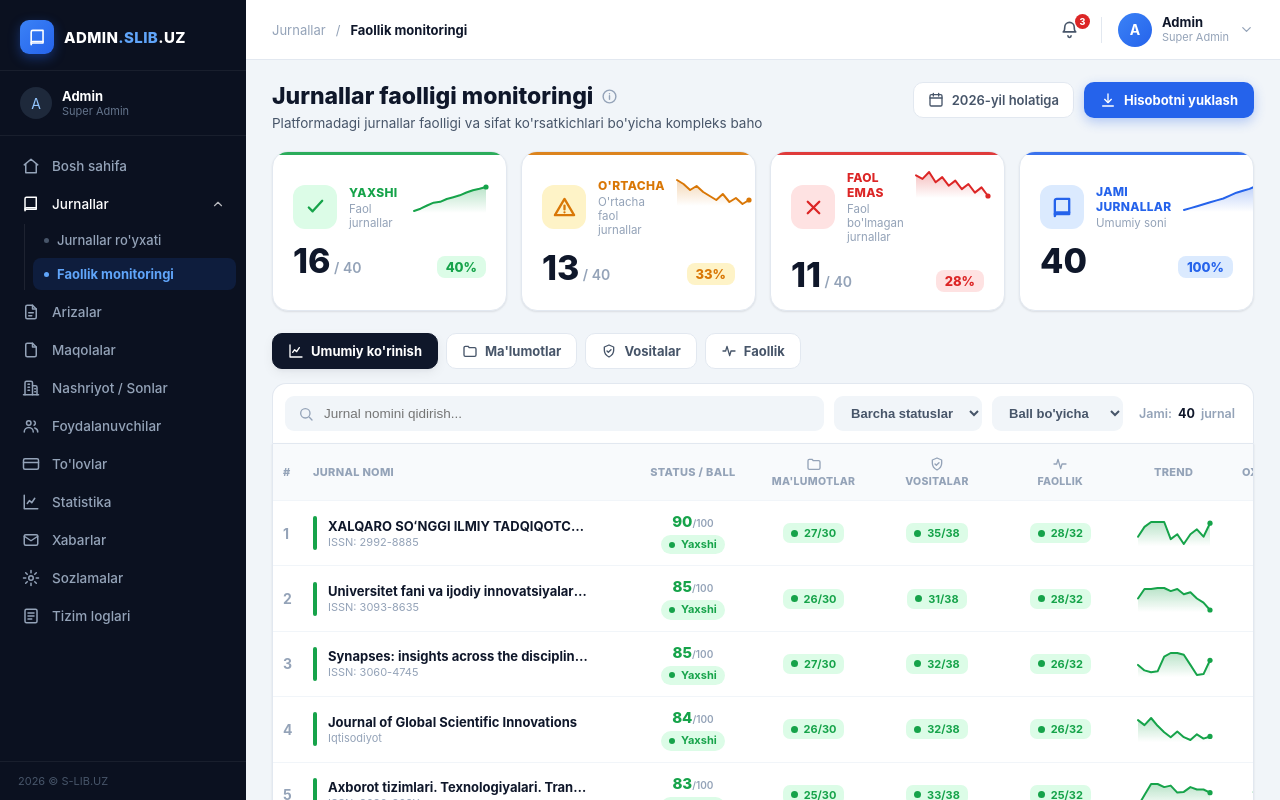
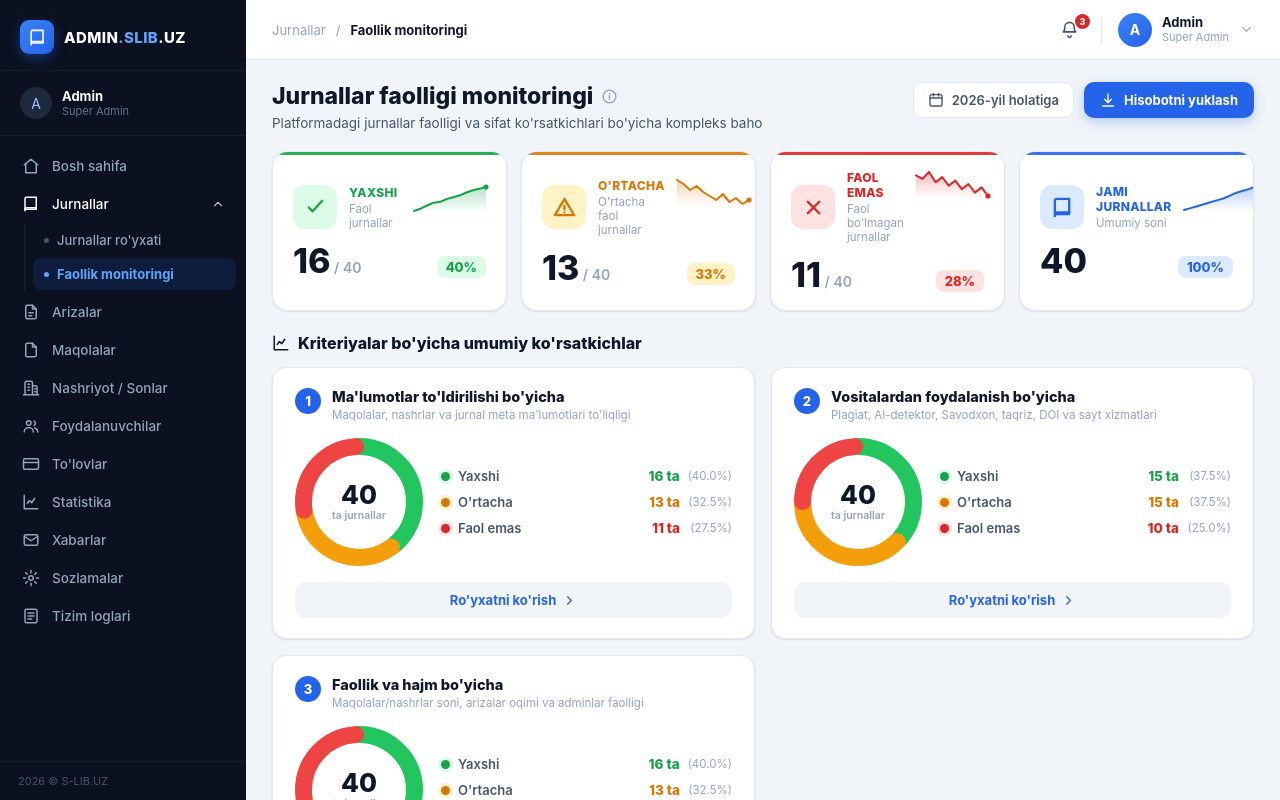
Before and after one commit to kvazar212121/slib-monitoring, a React (Vite) app: page / in a window 1280 px wide. Shown: the top 800 px of the page. Built offline with nearby package versions, Linux system fonts and the light colour scheme.

Commit message:
Kriteriyalar bo'yicha donut grafiklar qo'shildi

```diff
--- /dev/null
+++ b/src/components/Donut.jsx
@@ -0,0 +1,47 @@
+// Donut (halqa) grafik - yashil/sariq/qizil segmentlar
+export default function Donut({ segments, size = 132, thickness = 18, centerTop, centerBottom }) {
+  const r = (size - thickness) / 2;
+  const c = 2 * Math.PI * r;
+  const total = segments.reduce((s, x) => s + x.value, 0) || 1;
+  let offset = 0;
+  const gap = 0.012 * c; // segmentlar orasidagi kichik bo'shliq
+
+  return (
+    <div style={{ position: 'relative', width: size, height: size, flexShrink: 0 }}>
+      <svg width={size} height={size} style={{ transform: 'rotate(-90deg)' }}>
+        <circle cx={size / 2} cy={size / 2} r={r} fill="none" stroke="var(--surface-3)" strokeWidth={thickness} />
+        {segments.map((seg, i) => {
+          const frac = seg.value / total;
+          const len = Math.max(0, frac * c - gap);
+          const dash = `${len} ${c - len}`;
+          const el = (
+            <circle
+              key={i}
+              cx={size / 2}
+              cy={size / 2}
+              r={r}
+              fill="none"
+              stroke={seg.color}
+              strokeWidth={thickness}
+              strokeDasharray={dash}
+              strokeDashoffset={-offset}
+              strokeLinecap="round"
+              style={{ transition: 'stroke-dasharray 0.7s ease, stroke-dashoffset 0.7s ease' }}
+            />
+          );
+          offset += frac * c;
+          return el;
+        })}
+      </svg>
+      <div
+        style={{
+          position: 'absolute', inset: 0, display: 'flex', flexDirection: 'column',
+          alignItems: 'center', justifyContent: 'center', gap: 1,
+        }}
+      >
+        <div style={{ fontSize: size < 120 ? 22 : 26, fontWeight: 800, lineHeight: 1, color: 'var(--text)' }}>{centerTop}</div>
+        {centerBottom && <div style={{ fontSize: 10.5, color: 'var(--text-3)', fontWeight: 600 }}>{centerBottom}</div>}
+      </div>
+    </div>
+  );
+}
--- a/src/components/MonitoringPage.jsx
+++ b/src/components/MonitoringPage.jsx
@@ -5,6 +5,7 @@ import { StatusPill, StatusDot, CriteriaCell, Sparkline } from './ui';
 import KpiCard from './KpiCard';
 import JournalDrawer from './JournalDrawer';
 import Icon, { CRITERIA_ICON, GROUP_ICON } from './Icon';
+import Donut from './Donut';
 
 function GroupBadge({ status, label }) {
   const s = STATUS[status];
@@ -34,6 +35,16 @@ export default function MonitoringPage() {
   const pageSize = 8;
 
   const summary = useMemo(() => summarize(JOURNALS), []);
+
+  // Har bir kriteriya guruhi bo'yicha yashil/sariq/qizil taqsimot
+  const groupBreakdown = useMemo(() => {
+    const out = {};
+    GROUPS.forEach((g) => { out[g.id] = { green: 0, yellow: 0, red: 0 }; });
+    JOURNALS.forEach((j) => {
+      GROUPS.forEach((g) => { out[g.id][j.groupStatus[g.id]] += 1; });
+    });
+    return out;
+  }, []);
 
   useEffect(() => {
     const next = groupView === 'overview' ? '' : `#view=${groupView}`;
@@ -105,6 +116,25 @@ export default function MonitoringPage() {
           trend={[70,72,74,76,78,80,82,85,88,90,92,95]} />
       </div>
 
+      {/* Kriteriyalar bo'yicha umumiy ko'rsatkichlar (donut grafiklar) */}
+      <div style={{ marginBottom: 22 }}>
+        <h2 style={{ fontSize: 16, fontWeight: 800, margin: '0 0 14px', display: 'flex', alignItems: 'center', gap: 8 }}>
+          <Icon name="chart" size={18} /> Kriteriyalar bo'yicha umumiy ko'rsatkichlar
+        </h2>
+        <div style={{ display: 'grid', gridTemplateColumns: 'repeat(auto-fit,minmax(320px,1fr))', gap: 16 }}>
+          {GROUPS.map((g, i) => (
+            <DonutCard
+              key={g.id}
+              index={i}
+              group={g}
+              breakdown={groupBreakdown[g.id]}
+              total={summary.total}
+              onView={() => { setGroupView(g.id); document.getElementById('journals-table')?.scrollIntoView({ behavior: 'smooth' }); }}
+            />
+          ))}
+        </div>
+      </div>
+
       {/* Group view tabs */}
       <div style={{ display: 'flex', gap: 8, marginBottom: 14, flexWrap: 'wrap' }}>
         {[{ id: 'overview', icon: 'chart', short: "Umumiy ko'rinish" }, ...GROUPS.map((g) => ({ id: g.id, icon: GROUP_ICON[g.id], short: g.short }))].map((g) => {
@@ -124,7 +154,7 @@ export default function MonitoringPage() {
       </div>
 
       {/* Toolbar */}
-      <div style={{ display: 'flex', gap: 10, flexWrap: 'wrap', marginBottom: 0, background: 'var(--surface)', padding: 12, borderRadius: '14px 14px 0 0', border: '1px solid var(--border)', borderBottom: 'none' }}>
+      <div id="journals-table" style={{ display: 'flex', gap: 10, flexWrap: 'wrap', marginBottom: 0, background: 'var(--surface)', padding: 12, borderRadius: '14px 14px 0 0', border: '1px solid var(--border)', borderBottom: 'none', scrollMarginTop: 16 }}>
         <div style={{ flex: 1, minWidth: 220, display: 'flex', alignItems: 'center', gap: 8, padding: '9px 13px', background: 'var(--surface-3)', borderRadius: 9 }}>
           <span style={{ color: 'var(--text-3)', display: 'inline-flex' }}><Icon name="search" size={16} /></span>
           <input value={search} onChange={(e) => { setSearch(e.target.value); setPage(1); }}
@@ -277,6 +307,60 @@ export default function MonitoringPage() {
   );
 }
 
+function DonutCard({ index, group, breakdown, total, onView }) {
+  const { green, yellow, red } = breakdown;
+  const segs = [
+    { key: 'green', color: '#22c55e', value: green },
+    { key: 'yellow', color: '#f59e0b', value: yellow },
+    { key: 'red', color: '#ef4444', value: red },
+  ];
+  const rows = [
+    { s: 'green', label: 'Yaxshi', value: green, color: '#16a34a' },
+    { s: 'yellow', label: "O'rtacha", value: yellow, color: '#d97706' },
+    { s: 'red', label: 'Faol emas', value: red, color: '#dc2626' },
+  ];
+  const pct = (v) => total ? ((v / total) * 100).toFixed(1) : '0.0';
+  return (
+    <div style={{ ...cardStyle, padding: '20px 22px', animation: `fadeUp 0.4s ease ${index * 0.07}s both` }}>
+      <div style={{ display: 'flex', alignItems: 'flex-start', gap: 11, marginBottom: 16 }}>
+        <div style={{ width: 26, height: 26, borderRadius: '50%', background: 'var(--blue)', color: '#fff', display: 'flex', alignItems: 'center', justifyContent: 'center', fontSize: 13, fontWeight: 800, flexShrink: 0 }}>{index + 1}</div>
+        <div>
+          <div style={{ fontSize: 14.5, fontWeight: 800, lineHeight: 1.25 }}>{group.title} bo'yicha</div>
+          <div style={{ fontSize: 11.5, color: 'var(--text-3)', marginTop: 2 }}>{group.hint}</div>
+        </div>
+      </div>
+
+      <div style={{ display: 'flex', alignItems: 'center', gap: 18 }}>
+        <Donut segments={segs} size={128} thickness={17} centerTop={total} centerBottom="ta jurnallar" />
+        <div style={{ flex: 1, display: 'flex', flexDirection: 'column', gap: 10 }}>
+          {rows.map((r) => (
+            <div key={r.s} style={{ display: 'flex', alignItems: 'center', gap: 8 }}>
+              <StatusDot status={r.s} size={9} />
+              <span style={{ fontSize: 13, color: 'var(--text-2)', fontWeight: 600, flex: 1 }}>{r.label}</span>
+              <span style={{ fontSize: 13.5, fontWeight: 800, color: r.color }}>{r.value} ta</span>
+              <span style={{ fontSize: 11.5, color: 'var(--text-3)', minWidth: 44, textAlign: 'right' }}>({pct(r.value)}%)</span>
+            </div>
+          ))}
+        </div>
+      </div>
+
+      <button
+        onClick={onView}
+        style={{
+          width: '100%', marginTop: 16, padding: '10px', borderRadius: 10,
+          background: 'var(--surface-3)', color: 'var(--blue)', fontWeight: 700, fontSize: 13,
+          display: 'flex', alignItems: 'center', justifyContent: 'center', gap: 6,
+          transition: 'background 0.15s',
+        }}
+        onMouseEnter={(e) => e.currentTarget.style.background = 'var(--blue-soft)'}
+        onMouseLeave={(e) => e.currentTarget.style.background = 'var(--surface-3)'}
+      >
+        Ro'yxatni ko'rish <Icon name="chevronRight" size={15} />
+      </button>
+    </div>
+  );
+}
+
 function LegendCard() {
   const rows = [
     { s: 'green', t: 'Yaxshi (75-100 ball)', d: 'Jurnal platformadan faol foydalanmoqda' },
```
